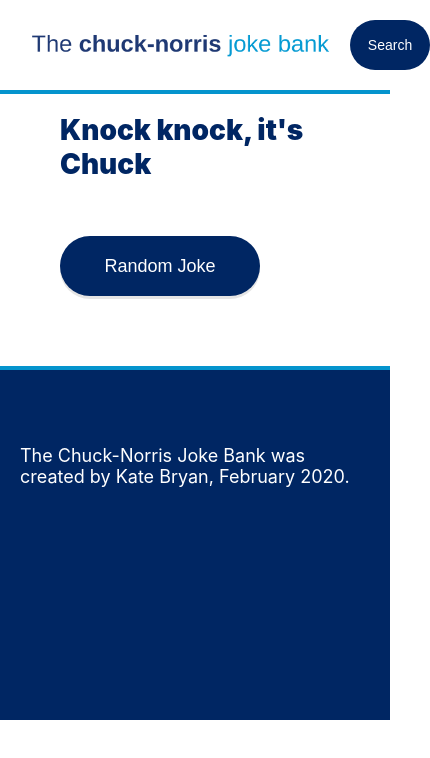
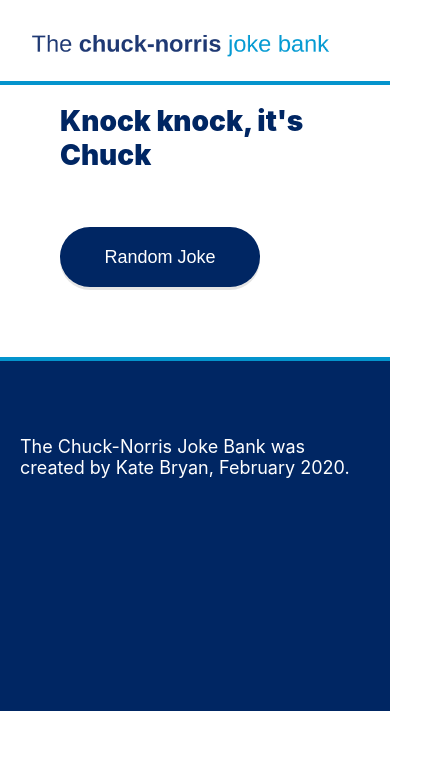
Before and after one commit to katebry/reactjs-chucknorris, a React (Create React App) app in the folder chucknorris-joke-app/: page / in a window 390 px wide. Shown: the top 758 px of the page, 430 px wide, since content can reach past the window. Built offline with nearby package versions, Linux system fonts and the light colour scheme.

Commit message:
chore: removal of commented out code

```diff
--- a/chucknorris-joke-app/src/components/Header.jsx
+++ b/chucknorris-joke-app/src/components/Header.jsx
@@ -1,4 +1,4 @@
-import React, { useState, useEffect } from "react";
+import React from "react";
 import { Link } from "react-router-dom";
 import {
   HeaderSearchButton,
@@ -7,24 +7,15 @@ import {
   BackIconContainer,
   SearchIcon,
   HeaderContainer,
-  Logo,
-  MobileStyledButton
+  Logo
 } from "../common/styled-features";
 import logo from "../common/assets/chuck-logo.png";
 import backicon from "../common/assets/back-icon.png";
 import searchicon from "../common/assets/search-icon.png";
 
 export function Header() {
-  const [windowSize, setWindowSize] = useState(window.innerWidth > 650);
-
-  useEffect(() => {
-    window.addEventListener("resize", setWindowSize);
-    return () => window.removeEventListener("resize", setWindowSize);
-  }, []);
-
   return (
     <HeaderContainer>
-      {/* {console.log(windowSize.target.innerScreen)} */}
       <Link to="/">
         <Logo src={logo} alt="The Chuck-Norris Joke Bank Logo" />
       </Link>
@@ -34,14 +25,10 @@ export function Header() {
       </BackIconContainer>
       <SearchButton>
         <Link to="/search">
-          {windowSize ? (
-            <HeaderSearchButton>
-              Search the joke bank
-              <SearchIcon src={searchicon} />
-            </HeaderSearchButton>
-          ) : (
-            <MobileStyledButton>Search</MobileStyledButton>
-          )}
+          <HeaderSearchButton>
+            Search the joke bank
+            <SearchIcon src={searchicon} />
+          </HeaderSearchButton>
         </Link>
       </SearchButton>
     </HeaderContainer>
```
